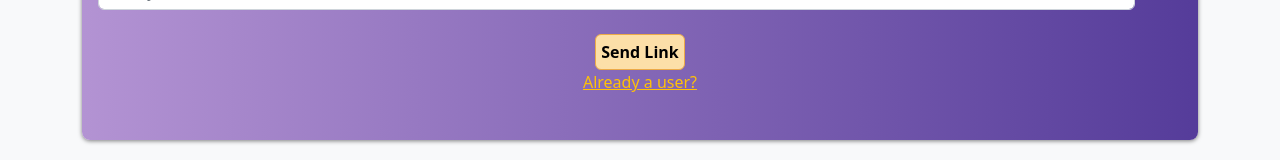
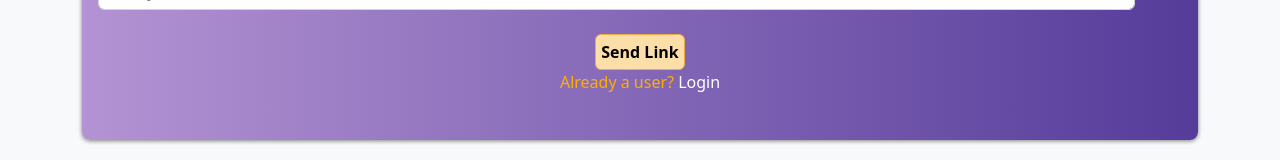
Before and after one commit to FarhanKhan7749/Expense-Tracker, a React (Create React App) app: page /forgot-password in a window 1280 px wide. Shown: the part 401-561 px from the top of the page. Built offline with nearby package versions, Linux system fonts and the light colour scheme.

Commit message:
Forgot Password Workflow

```diff
--- a/src/Auth/AuthLoginForm.js
+++ b/src/Auth/AuthLoginForm.js
@@ -104,7 +104,7 @@ const AuthLoginForm = () => {
           </Container>
           <Container className="text-center justify-content-center align-items-center">
             {/* Forgot Password link */}
-            <Link to="/forgot-password">Forgot Password?</Link>
+            <Link className="text-decoration-none" to="/forgot-password">Forgot Password?</Link>
           </Container>
         </Form>
       </Container>
--- a/src/Pages/FrogetPass/FrogetPassword.js
+++ b/src/Pages/FrogetPass/FrogetPassword.js
@@ -85,7 +85,7 @@ const ForgotPassword = () => {
               )}
               {isLoading && <p>Loading...</p>}
             </Container>
-            <p><NavLink to="/login" className="text-warning">Already a user?</NavLink></p>
+            <p>Already a user? <NavLink to="/login" className="text-white text-decoration-none">Login</NavLink></p>
           </Form.Group>
         </Form>
       </Container>
```
